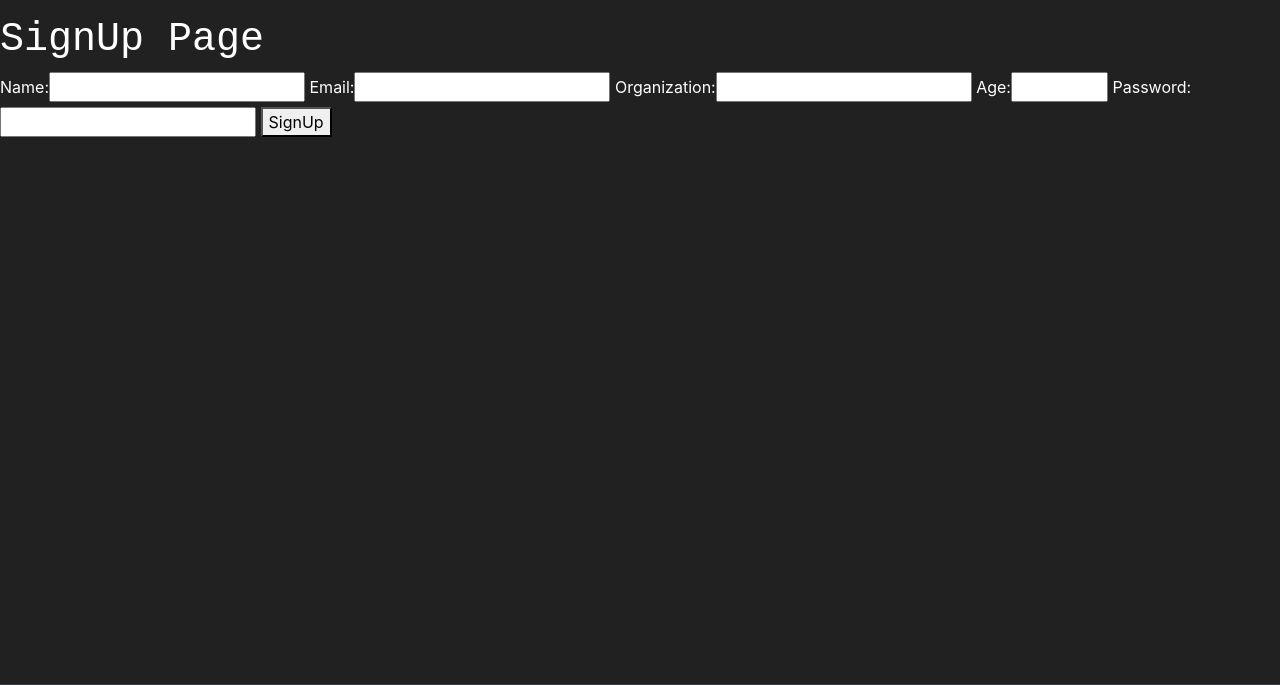
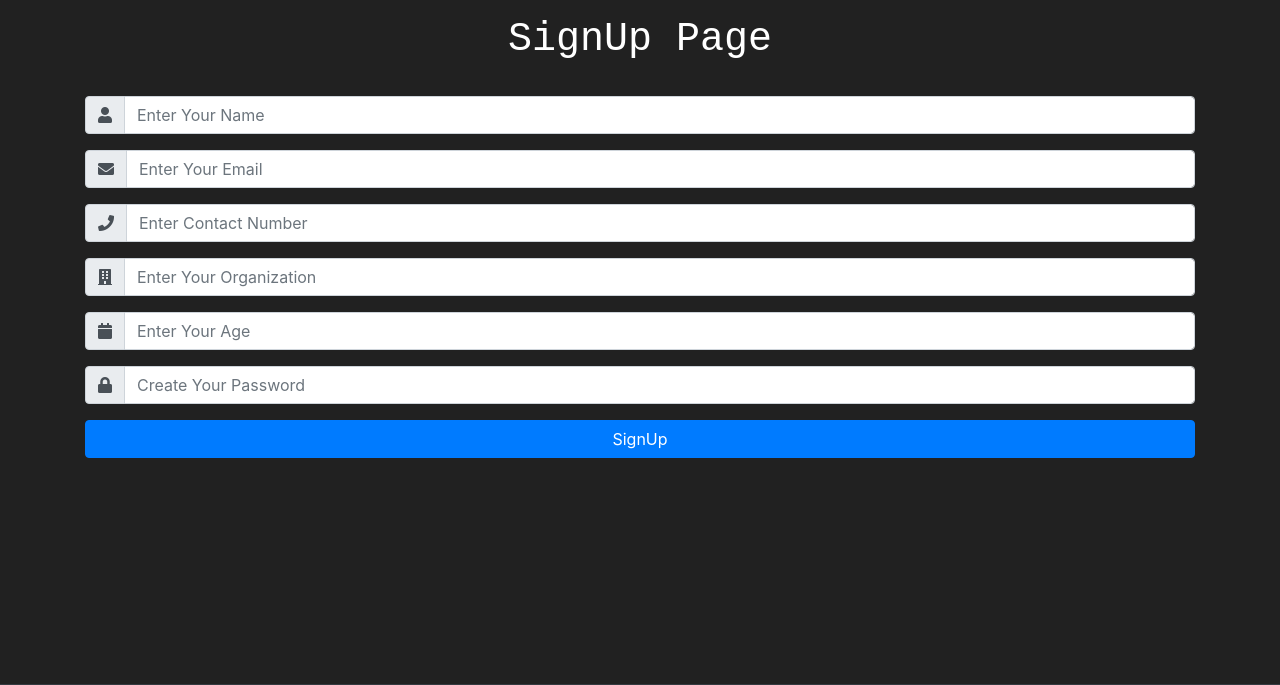
Before and after one commit to siddharthverma-1607/AttendanceOne, a Django app: page /signup/ in a window 1280 px wide. Shown: the part 56-741 px from the top of the page. Run offline with Django 3.2, Linux system fonts and the light colour scheme; some libraries are stand-ins or nearby versions.

Commit message:
signUp page updated

```diff
--- a/attendanceOne/main/forms.py
+++ b/attendanceOne/main/forms.py
@@ -1,11 +1,2 @@
 from django import forms
 from django.forms.widgets import PasswordInput
-
-
-class SignUpForm(forms.Form):
-    name = forms.CharField(label="Name", max_length=200)
-    email = forms.EmailField(label="Email", max_length=200)
-    organization = forms.CharField(label="Organization", max_length=100)
-    age = forms.IntegerField(label="Age", max_value=100, min_value=13)
-    password = forms.CharField(
-        label="Password", max_length=20, min_length=7)
--- a/attendanceOne/main/templates/main/signup.html
+++ b/attendanceOne/main/templates/main/signup.html
@@ -5,11 +5,72 @@ SignUp
 {% endblock %}
 
 {% block content %}
-<h1>SignUp Page</h1>
-<div>
+<h1 style="text-align: center;">SignUp Page</h1>
+<br>
+
+<div class="container">
   <form method="post" action="/signup/">
-    {{form.as_table}}
-    <button type="submit" name="SignUp">SignUp</button>
+    {% csrf_token %}
+
+    <!-- Form Row 1 -->
+    <div class="form-group input-group">
+      <div class="input-group-prepend">
+        <span class="input-group-text"> <i class="fa fa-user"></i> </span>
+      </div>
+      <input class="form-control" type="text" name="name" placeholder="Enter Your Name" maxlength="200" required>
+    </div> <!-- form-group end.// -->
+
+    <!-- Form Row 2 -->
+    <div class="form-group input-group">
+      <div class="input-group-prepend">
+        <span class="input-group-text"> <i class="fa fa-envelope"></i> </span>
+      </div>
+      <input class="form-control" name="email" placeholder="Enter Your Email" type="email" id="email" name="email"
+        pattern="[a-z0-9._%+-]+@[a-z0-9.-]+\.[a-z]{2,}$" title="Enter a valid E-mail" required>
+    </div> <!-- form-group end.// -->
+
+    <!-- Form Row 3 -->
+    <div class="form-group input-group">
+      <div class="input-group-prepend">
+        <span class="input-group-text"> <i class="fa fa-phone"></i> </span>
+      </div>
+      <input class="form-control" name="contact" id="contact" placeholder="Enter Contact Number" type="text"
+        pattern="[789][0-9]{9}" maxlength="10" title="Enter a valid phone number" required>
+    </div> <!-- form-group end.// -->
+
+    <!-- Form Row 4 -->
+    <div class="form-group input-group">
+      <div class="input-group-prepend">
+        <span class="input-group-text"> <i class="fa fa-building"></i> </span>
+      </div>
+      <input class="form-control" type="text" name="organization" id="organization"
+        placeholder="Enter Your Organization" maxlength="100" required>
+    </div> <!-- form-group end.// -->
+
+    <!-- Form Row 5 -->
+    <div class="form-group input-group">
+      <div class="input-group-prepend">
+        <span class="input-group-text"> <i class="fa fa-calendar"></i> </span>
+      </div>
+      <input class="form-control" type="number" name="age" id="age" placeholder="Enter Your Age" max="100" min="13"
+        required>
+    </div> <!-- form-group end.// -->
+
+    <!-- Form Row 6 -->
+    <div class="form-group input-group">
+      <div class="input-group-prepend">
+        <span class="input-group-text"> <i class="fa fa-lock"></i> </span>
+      </div>
+      <input class="form-control" type="password" id="pwd" name="pwd" placeholder="Create Your Password"
+        pattern="(?=.*\d)(?=.*[a-z])(?=.*[A-Z]).{8,}"
+        title="Must contain at least one  number and one uppercase and lowercase letter, and at least 8 or more characters"
+        required>
+
+    </div> <!-- form-group end.// -->
+
+
+    <button type="submit" class="btn btn-primary btn-block" name="SignUp">SignUp</button>
+
   </form>
-
-  {% endblock %}
+</div>
+{% endblock %}
--- a/attendanceOne/main/views.py
+++ b/attendanceOne/main/views.py
@@ -1,6 +1,6 @@
 from django.shortcuts import render
 from django.http import HttpResponse
-from .forms import SignUpForm
+
 
 # Create your views here.
 
@@ -10,5 +10,4 @@ def home(response):
 
 
 def signUp(response):
-    form = SignUpForm()
-    return render(response, "main/signup.html", {"form": form})
+    return render(response, "main/signup.html", {})
```
Also changed, not shown: attendanceOne/main/models.py (+8 -17 lines), attendanceOne/main/migrations/0001_initial.py (deleted).
